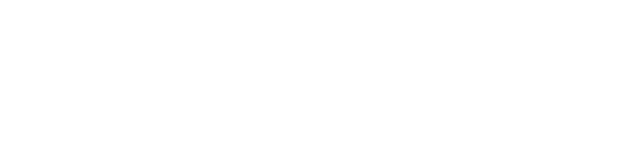
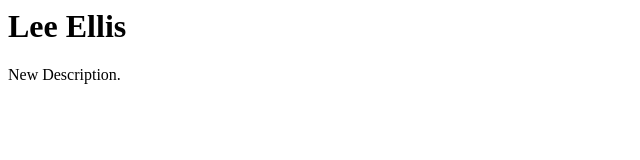
Before and after one commit to lee-ellis/about-me, a plain HTML site: page index.html in a window 1280 px wide. Shown: the whole page, without its empty margins (0-640 px from the left). Drawn offline with Linux system fonts and the light colour scheme.

Commit message:
Change Description
New Description

```diff
--- a/index.html
+++ b/index.html
@@ -1,9 +1,14 @@
 <html>
 
 <head>
+	<title>Lee Ellis</title>
 </head>
 
 <body>
+
+	<h1>Lee Ellis</h1>
+
+	<p>New Description.</p>
 	</body>
 
 </html>
```
